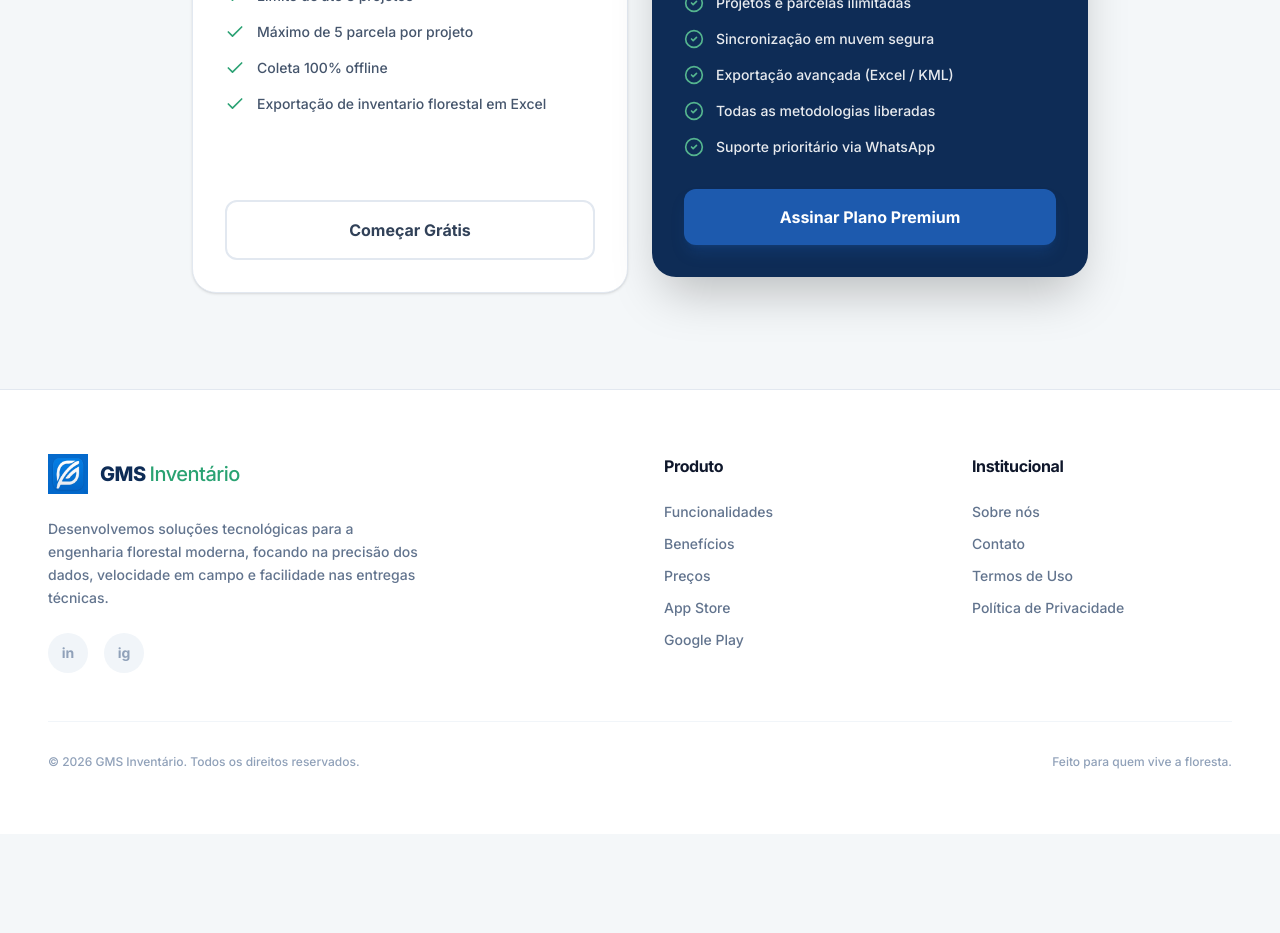
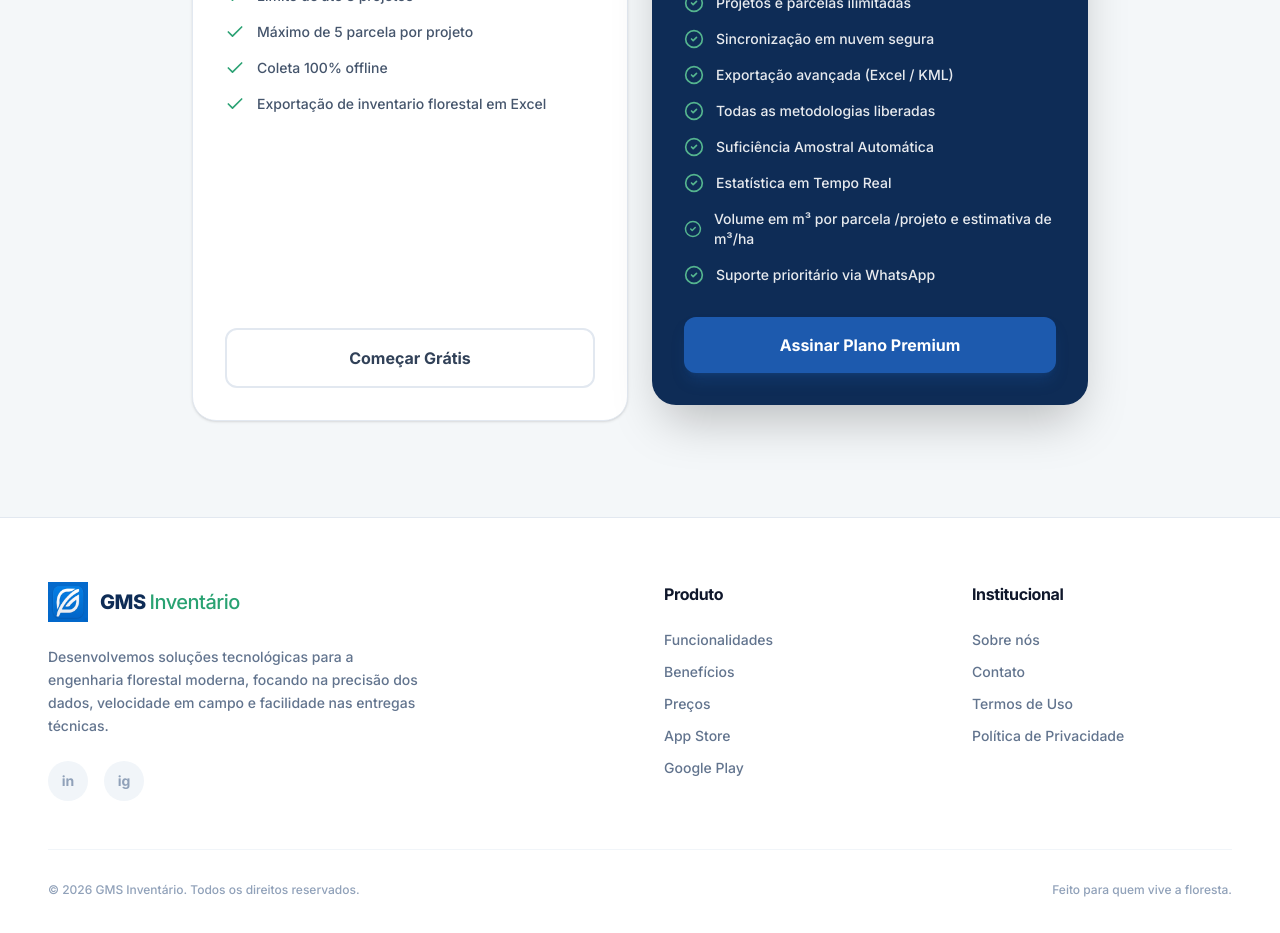
Before and after one commit to gustavoms93-forest/site-gms-inventario, a React (Vite) app: page / in a window 1280 px wide. Shown: the part 4600-5533 px from the top of the page. Before the commit the page ends 5434 px from the top, so only its background shows below. Built offline with nearby package versions, Linux system fonts and the light colour scheme.

Commit message:
feat: Add new features to landing page
Includes details on automatic sample sufficiency, real-time statistics, and volume estimation in cubic meters.

```diff
--- a/src/App.tsx
+++ b/src/App.tsx
@@ -656,6 +656,18 @@ function Pricing() {
               </li>
               <li className="flex items-center gap-3 text-white/90 text-sm font-medium">
                 <CheckCircle2 className="w-5 h-5 text-brand-green-400" />
+                Suficiência Amostral Automática
+              </li>
+              <li className="flex items-center gap-3 text-white/90 text-sm font-medium">
+                <CheckCircle2 className="w-5 h-5 text-brand-green-400" />
+                Estatística em Tempo Real
+              </li>
+              <li className="flex items-center gap-3 text-white/90 text-sm font-medium">
+                <CheckCircle2 className="w-5 h-5 text-brand-green-400" />
+                Volume em m³ por parcela /projeto e estimativa de m³/ha
+              </li>
+              <li className="flex items-center gap-3 text-white/90 text-sm font-medium">
+                <CheckCircle2 className="w-5 h-5 text-brand-green-400" />
                 Suporte prioritário via WhatsApp
               </li>
             </ul>
```
